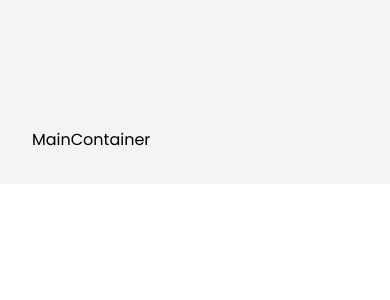
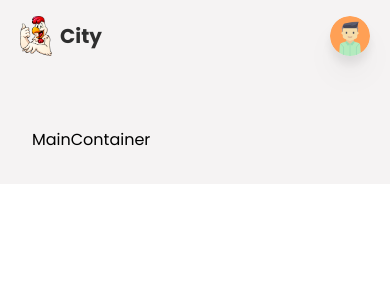
Before and after one commit to ilhamdk/beninx, a React (Create React App) app: page / in a window 390 px wide. Shown: the top 300 px of the page. Built offline with nearby package versions, Linux system fonts and the light colour scheme.

Commit message:
relative header

```diff
--- a/src/components/Header.jsx
+++ b/src/components/Header.jsx
@@ -38,8 +38,10 @@ const header = () => {
     }
   };
 
+
+
   return (
-    <header className="fixed z-50 w-screen p-6 px-16">
+    <header className="fixed z-50 w-screen p-4 px-5 md:p-6 md:px-16">
       {/* desktop and tablet */}
       <div className="items-center justify-between hidden w-full h-full md:flex">
         <Link to={"/"} className="flex items-center gap-2">
@@ -48,7 +50,12 @@ const header = () => {
         </Link>
 
         <div className="flex items-center gap-8">
-          <ul className="flex items-center gap-8">
+          <motion.ul
+            initial={{ opacity: 0, x: 200 }}
+            animate={{ opacity: 1, x: 0 }}
+            exit={{ opacity: 0, x: 200 }}
+            className="flex items-center gap-8"
+          >
             <li className="text-base transition-all duration-100 ease-in-out cursor-pointer text-textColor hover:text-headingColor">
               Home
             </li>
@@ -61,7 +68,7 @@ const header = () => {
             <li className="text-base transition-all duration-100 ease-in-out cursor-pointer text-textColor hover:text-headingColor">
               Service
             </li>
-          </ul>
+          </motion.ul>
           <div className="relative flex items-center justify-center">
             <MdShoppingCart className="text-2xl cursor-pointer text-textColor" />
             <div className="absolute flex items-center justify-center w-5 h-5 rounded-full -top-2 -right-2 bg-cartNumBg">
@@ -75,7 +82,6 @@ const header = () => {
               src={user ? user.photoURL : Avatar}
               className="w-10 min-w-[40px] h-10 min-h-[40px] drop-shadow-xl cursor-pointer rounded-full"
               alt="userprofile"
-              onClick={login}
             />
             {isMenu && (
               <motion.div
@@ -86,12 +92,12 @@ const header = () => {
               >
                 {user && user.email === "naadiramalaika.atsiila@gmail.com" && (
                   <Link to={"/createItem"}>
-                    <p className="px-4 py-2 flex items-center gap-3 cursor-pointer hover:bg-slate-100 transition-all duration-100 ease-in-out text-textcolor text-base">
+                    <p className="px-4 py-2 flex items-center gap-3 cursor-pointer hover:bg-slate-100 transition-all duration-100 ease-in-out text-textcolor text-base rounded-t-lg">
                       <MdAdd /> New Item
                     </p>
                   </Link>
                 )}
-                <p className="px-4 py-2 flex items-center gap-3 cursor-pointer hover:bg-slate-100 transition-all duration-100 ease-in-out text-textcolor text-base">
+                <p className="px-4 py-2 flex items-center gap-3 cursor-pointer hover:bg-slate-100 transition-all duration-100 ease-in-out text-textcolor text-base rounded-b-lg" >
                   <MdLogout /> Log Out
                 </p>
               </motion.div>
@@ -101,7 +107,56 @@ const header = () => {
       </div>
 
       {/* mobile */}
-      <div className="flex w-full h-full md:hidden"></div>
+      <div className="flex items-center justify-between w-full h-full md:hidden">
+        <Link to={"/"} className="flex items-center gap-2">
+          <img src={Logo} className="object-cover w-8" alt="logo" />
+          <p className="text-xl font-bold text-headingColor">City</p>
+        </Link>
+
+        <div className="relative">
+          <motion.img
+            whileTap={{ scale: 0.6 }}
+            src={user ? user.photoURL : Avatar}
+            className="w-10 min-w-[40px] h-10 min-h-[40px] drop-shadow-xl cursor-pointer rounded-full"
+            alt="userprofile"
+            onClick={login}
+          />
+          {isMenu && (
+            <motion.div
+              initial={{ opacity: 0, scale: 0.6 }}
+              animate={{ opacity: 1, scale: 1 }}
+              exit={{ opacity: 0, scale: 0.6 }}
+              className="w-40 bg-gray-50 shadow-x1 rounded-lg flex flex-col absolute top-12 right-0"
+            >
+              {user && user.email === "naadiramalaika.atsiila@gmail.com" && (
+                <Link to={"/createItem"}>
+                  <p className="px-4 py-2 flex items-center gap-3 cursor-pointer hover:bg-slate-100 transition-all duration-100 ease-in-out text-textColor text-base rounded-t-lg">
+                    New Item <MdAdd />
+                  </p>
+                </Link>
+              )}
+
+              <ul className="flex flex-col">
+                <li className="px-4 py-2 text-base hover:bg-slate-100 transition-all duration-100 ease-in-out cursor-pointer text-textColor">
+                  Home
+                </li>
+                <li className="px-4 py-2 text-base hover:bg-slate-100 transition-all duration-100 ease-in-out cursor-pointer text-textColor">
+                  Menu
+                </li>
+                <li className="px-4 py-2 text-base hover:bg-slate-100 transition-all duration-100 ease-in-out cursor-pointer text-textColor">
+                  About Us
+                </li>
+                <li className="px-4 py-2 text-base hover:bg-slate-100 transition-all duration-100 ease-in-out cursor-pointer text-textColor">
+                  Service
+                </li>
+              </ul>
+              <p className="m-2 p-2 rounded-md shadow-md flex items-center justify-center bg-gray-200 gap-3 cursor-pointer hover:bg-gray-300 transition-all duration-100 ease-in-out text-textColor text-base" >
+                Log Out <MdLogout />
+              </p>
+            </motion.div>
+          )}
+        </div>
+      </div>
     </header>
   );
 };
```
